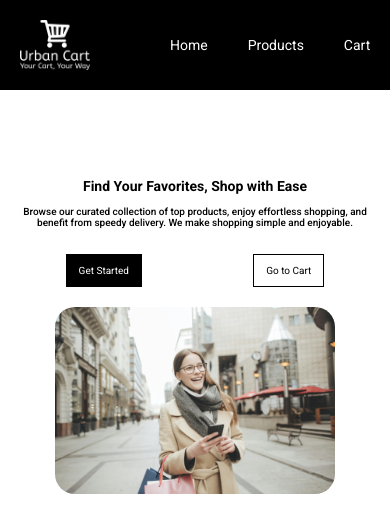
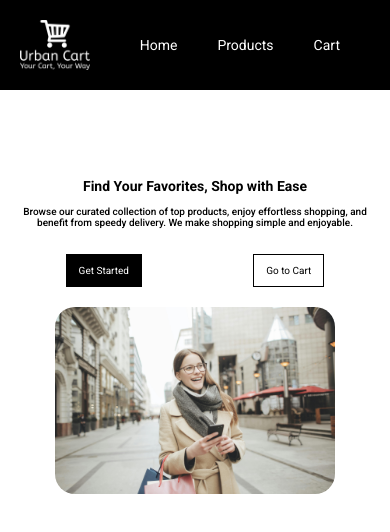
Before and after one commit to ShivanshBhatnagar8/Shopping-Cart, a React (Vite) app: page / in a window 390 px wide. Shown: the top 532 px of the page. Built offline with nearby package versions, Linux system fonts and the light colour scheme; no server answers.

Commit message:
Remove width from the links for smaller devices

```diff
--- a/src/components/Navigation/Navigation.module.css
+++ b/src/components/Navigation/Navigation.module.css
@@ -94,9 +94,7 @@
   .cartItemCount {
     left: 90%;
   }
-  .links {
-    width: 60%;
-  }
+
 }
 @media (max-width: 450px) {
   .cartItemCount {
```
